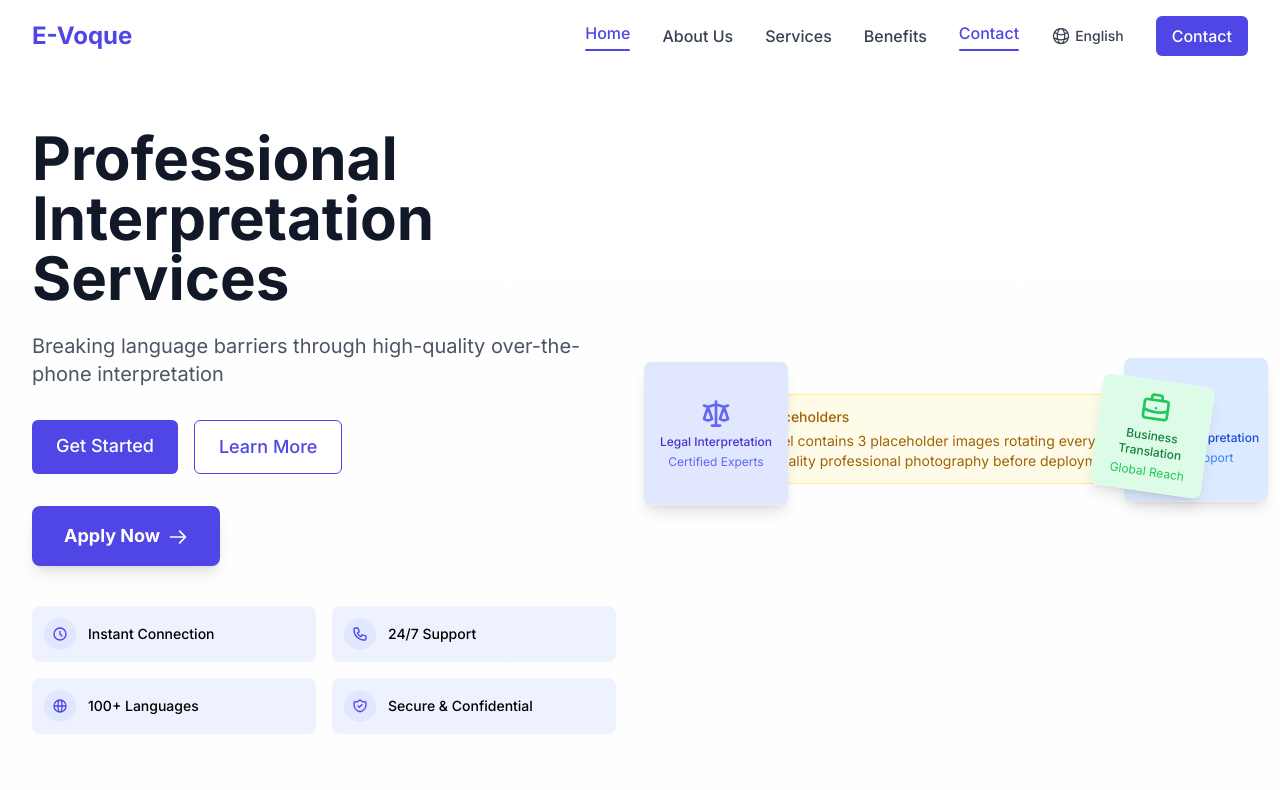
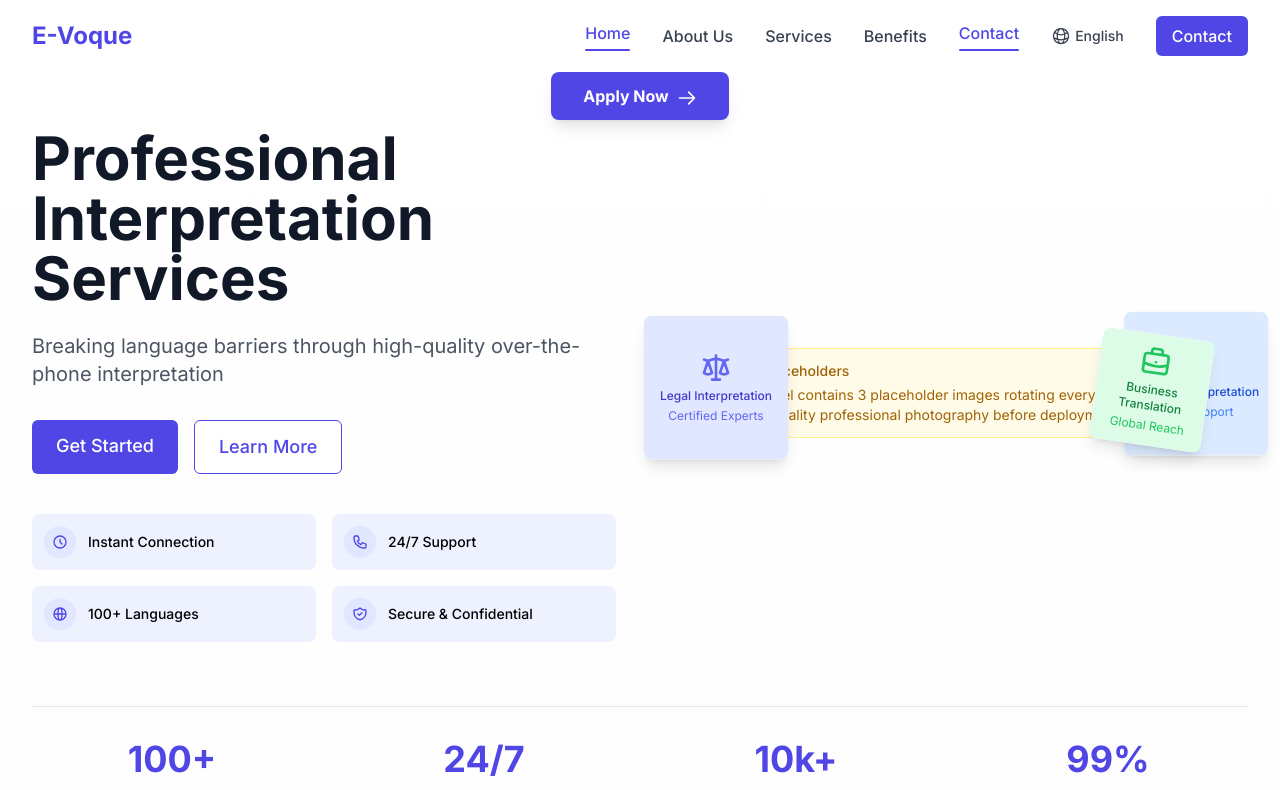
Before and after one commit to betosaco/e-voque-website, a Next.js app: page /en in a window 1280 px wide. Shown: the top 790 px of the page. Built offline with nearby package versions, Linux system fonts and the light colour scheme.

Commit message:
Add Apply Now button to navbar as second row

```diff
--- a/app/components/Hero.tsx
+++ b/app/components/Hero.tsx
@@ -156,19 +156,6 @@ export default function Hero({ dictionary, locale }: HeroProps) {
                 className="btn-secondary text-lg px-6 py-3"
               >
                 {dictionary.hero.learnMore || "Learn More"}
-              </Link>
-            </div>
-
-            {/* Apply Now CTA Button - More prominent, separate from other CTAs */}
-            <div className="mt-8">
-              <Link
-                href={`/${locale}/contact?apply=true`}
-                className="inline-block bg-indigo-600 hover:bg-indigo-700 text-white font-bold text-lg px-8 py-4 rounded-lg shadow-lg transition-all transform hover:scale-105 focus:outline-none focus:ring-4 focus:ring-indigo-300"
-              >
-                {dictionary.hero.applyNow || "Apply Now"}
-                <svg className="inline-block ml-2 w-5 h-5" fill="none" stroke="currentColor" viewBox="0 0 24 24" xmlns="http://www.w3.org/2000/svg">
-                  <path strokeLinecap="round" strokeLinejoin="round" strokeWidth="2" d="M14 5l7 7m0 0l-7 7m7-7H3"></path>
-                </svg>
               </Link>
             </div>
 
--- a/app/components/Navbar.tsx
+++ b/app/components/Navbar.tsx
@@ -15,6 +15,9 @@ interface NavbarProps {
       services: string;
       wellness: string;
       contact: string;
+    };
+    hero?: {
+      applyNow?: string;
     };
   };
   locale: string;
@@ -109,6 +112,9 @@ export default function Navbar({ dictionary, locale }: NavbarProps) {
     );
   };
 
+  // Get the "Apply Now" text from dictionary or use a default
+  const applyNowText = dictionary.hero?.applyNow || "Apply Now";
+
   return (
     <nav
       className={`fixed w-full z-50 transition-all duration-300 ${
@@ -118,6 +124,7 @@ export default function Navbar({ dictionary, locale }: NavbarProps) {
       }`}
     >
       <div className="max-w-7xl mx-auto px-4 sm:px-6 lg:px-8">
+        {/* Main navigation row */}
         <div className="flex justify-between items-center">
           {/* Logo */}
           <Link href={`/${locale}`} className="flex items-center">
@@ -177,6 +184,19 @@ export default function Navbar({ dictionary, locale }: NavbarProps) {
               )}
             </button>
           </div>
+        </div>
+
+        {/* Second row with Apply Now button - display in both desktop and mobile */}
+        <div className="flex justify-center mt-4">
+          <Link
+            href={`/${locale}/contact?apply=true`}
+            className="bg-indigo-600 hover:bg-indigo-700 text-white font-bold px-8 py-3 rounded-lg shadow-lg transition-all transform hover:scale-105 focus:outline-none focus:ring-4 focus:ring-indigo-300 text-base"
+          >
+            {applyNowText}
+            <svg className="inline-block ml-2 w-5 h-5" fill="none" stroke="currentColor" viewBox="0 0 24 24" xmlns="http://www.w3.org/2000/svg">
+              <path strokeLinecap="round" strokeLinejoin="round" strokeWidth="2" d="M14 5l7 7m0 0l-7 7m7-7H3"></path>
+            </svg>
+          </Link>
         </div>
       </div>
 
@@ -252,6 +272,13 @@ export default function Navbar({ dictionary, locale }: NavbarProps) {
               >
                 {dictionary.nav.contact}
               </Link>
+              <Link
+                href={`/${locale}/contact?apply=true`}
+                className="block px-3 py-2 bg-indigo-600 hover:bg-indigo-700 text-white font-bold rounded-lg w-full text-center mt-4"
+                onClick={() => setIsOpen(false)}
+              >
+                {applyNowText}
+              </Link>
             </div>
           </motion.div>
         )}
```
